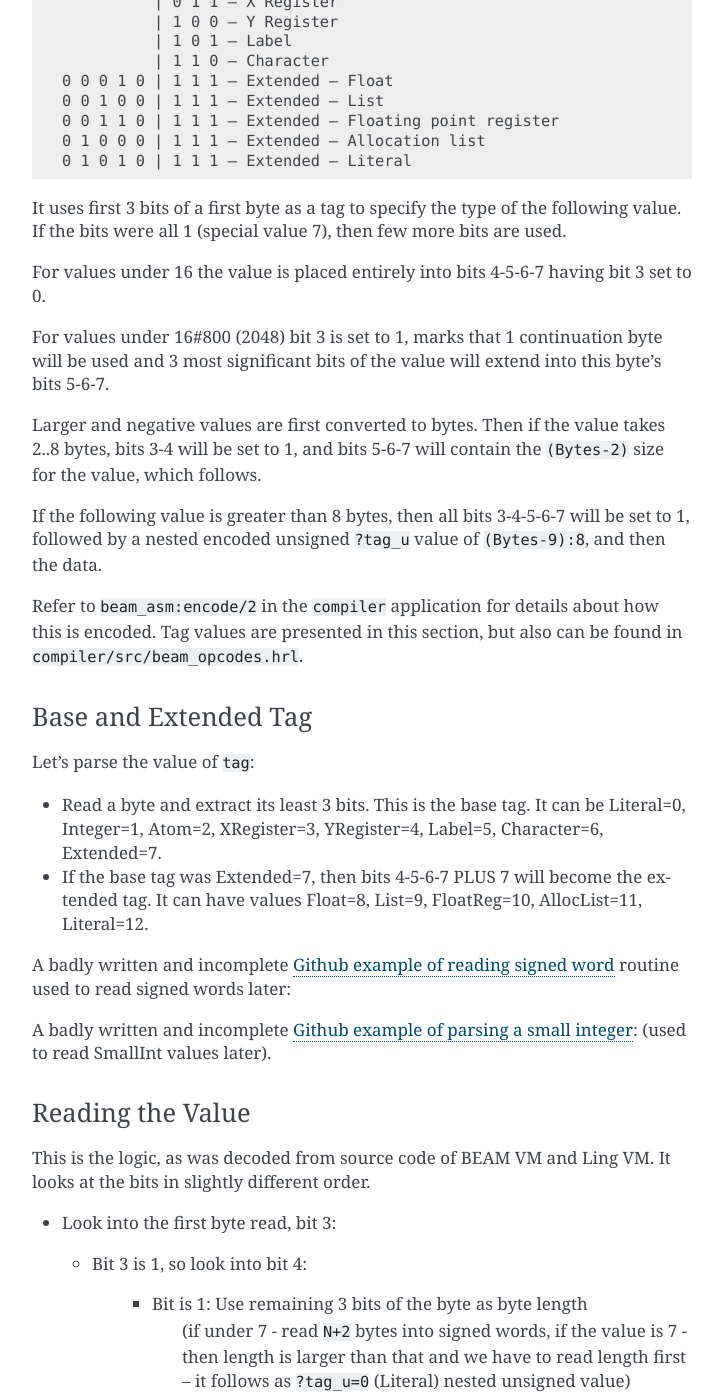
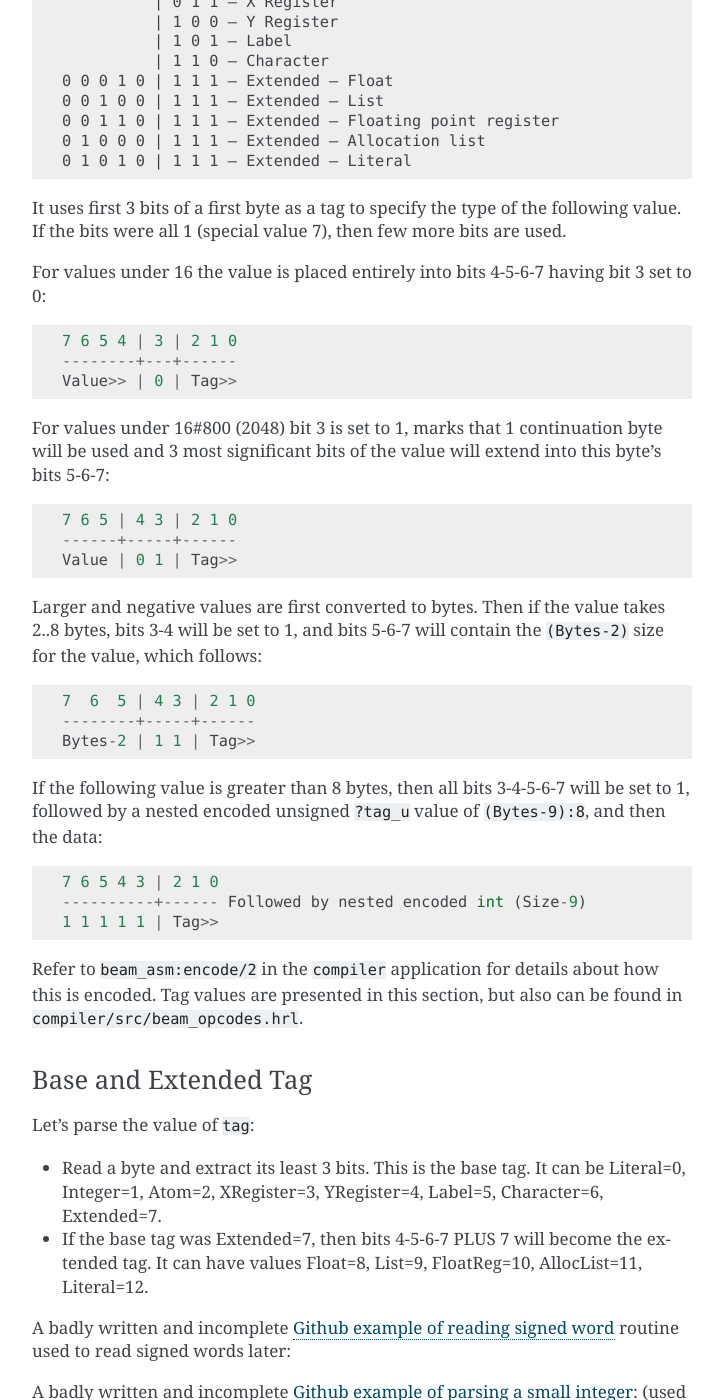
Before and after one commit to kvakvs/beam-wisdoms, a Sphinx documentation site: the page built from docs/source/indepth-beam-file.rst, in a window 1280 px wide and 1400 px high, scrolled down 3819 px. Shown: the whole window, without its empty margins (388-1111 px from the left). Built offline with Sphinx 7.4.7, drawn with Linux system fonts in a browser that asks for light colours.

Commit message:
more text illustrations to Compact Term Encoding

```diff
--- a/docs/source/indepth-beam-file.rst
+++ b/docs/source/indepth-beam-file.rst
@@ -196,19 +196,35 @@ following value.
 If the bits were all 1 (special value 7), then few more bits are used.
 
 For values under 16 the value is placed entirely into bits 4-5-6-7 having bit
-3 set to 0.
+3 set to 0::
+
+    7 6 5 4 | 3 | 2 1 0
+    --------+---+------
+    Value>> | 0 | Tag>>
 
 For values under 16#800 (2048) bit 3 is set to 1, marks that 1 continuation
 byte will be used and 3 most significant bits of the value will extend into
-this byte's bits 5-6-7.
+this byte's bits 5-6-7::
+
+    7 6 5 | 4 3 | 2 1 0
+    ------+-----+------
+    Value | 0 1 | Tag>>
 
 Larger and negative values are first converted to bytes.
 Then if the value takes 2..8 bytes, bits 3-4 will be set to 1, and bits
-5-6-7 will contain the ``(Bytes-2)`` size for the value, which follows.
+5-6-7 will contain the ``(Bytes-2)`` size for the value, which follows::
+
+    7  6  5 | 4 3 | 2 1 0
+    --------+-----+------
+    Bytes-2 | 1 1 | Tag>>
 
 If the following value is greater than 8 bytes, then all bits 3-4-5-6-7
 will be set to 1, followed by a nested encoded unsigned ``?tag_u`` value
-of ``(Bytes-9):8``, and then the data.
+of ``(Bytes-9):8``, and then the data::
+
+    7 6 5 4 3 | 2 1 0
+    ----------+------ Followed by nested encoded int (Size-9)
+    1 1 1 1 1 | Tag>>
 
 .. seealso ::
 Refer to ``beam_asm:encode/2`` in the ``compiler`` application for
```
